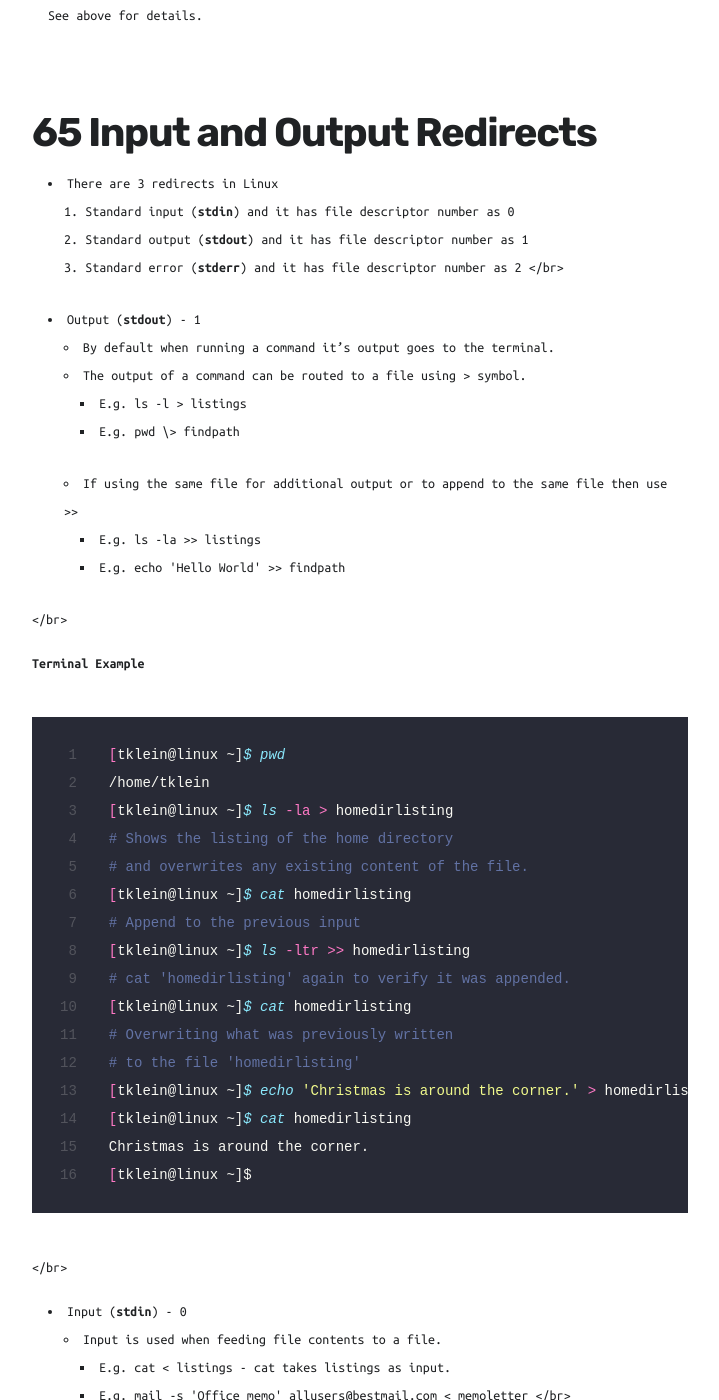
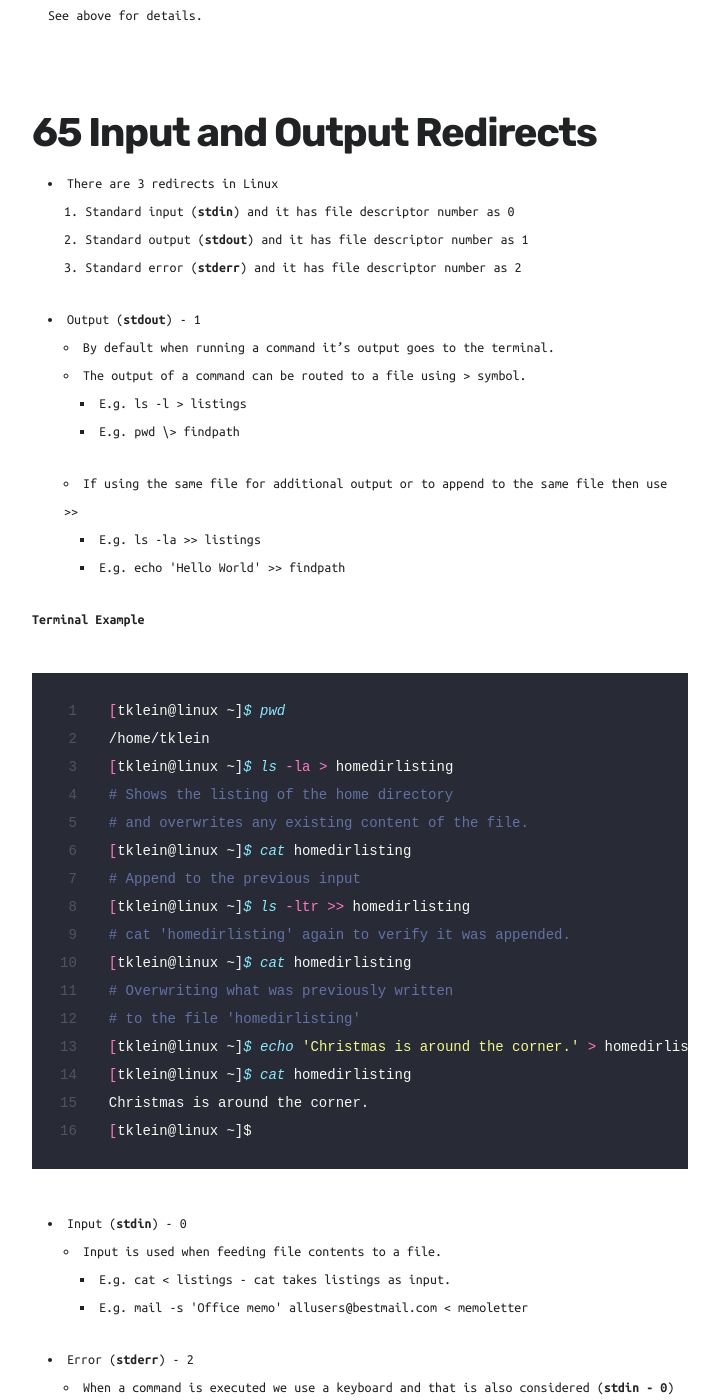
Before and after one commit to kletobias/kletobias.github.io, a Jekyll site: the page built from _projects/linux_course_test1.md, in a window 1280 px wide and 1400 px high, scrolled down 15950 px. Shown: the whole window, without its empty margins (38-757 px from the left). Built offline with Jekyll 4.4.1, drawn with Linux system fonts in a browser that asks for light colours; nearby versions of some CDN libraries; formulas are drawn with MathJax 3; some of the changed text lies outside the part shown.

Commit message:
Removed the '</br>' tags, as they showed up in the project post looking at it on the website in a browser.

````diff
--- a/_projects/linux_course_test1.md
+++ b/_projects/linux_course_test1.md
@@ -461,7 +461,7 @@ If however there is already text in the file, prior to one writing additional te
 	1. Standard input (**stdin**) and it has file descriptor number as 0
 	2. Standard output (**stdout**) and it has file descriptor number as 1
 	3. Standard error (**stderr**) and it has file descriptor number as 2
-</br>
+
 - Output (**stdout**) - 1
   - By default when running a command it's output goes to the terminal.
   - The output of a command can be routed to a file using `>` symbol.
@@ -471,7 +471,7 @@ If however there is already text in the file, prior to one writing additional te
     - E.g. `ls -la >> listings`
     - E.g. `echo 'Hello World' >> findpath`
 
-</br>
+
 
 **Terminal Example**
 ```bash
@@ -492,13 +492,13 @@ If however there is already text in the file, prior to one writing additional te
 Christmas is around the corner.
 [tklein@linux ~]$
 ```
-</br>
+
 
 - Input (**stdin**) - 0
   - Input is used when feeding file contents to a file.
     - E.g. `cat < listings` - cat takes listings as input.
     - E.g. `mail -s 'Office memo' allusers@bestmail.com < memoletter`
-</br>
+
 - Error (**stderr**) - 2
 	- When a command is executed we use a keyboard and that is also considered (**stdin - 0**)
 	- That command ouput goes on the monitor and that output is (**stdout -  1**)
@@ -507,7 +507,7 @@ Christmas is around the corner.
 			- E.g. `ls -l /root 2> errorfile`
 			- E.g. `telnet localhost 2> errorfile`
 
-</br>
+
 
 **Terminal Example**
 ```bash
@@ -558,7 +558,7 @@ Christmas only happens once a year.
 Christmas only happens once a year. We believe so.
 Christmas only happens once a year.
 ```
-</br>
+
 
 ```bash
 # text input can be redirected to multiple files at once.
@@ -566,7 +566,7 @@ Christmas only happens once a year.
 # command `tee`.
 [tklein@linux ~]$ ls -l | tee file1 file2 file3
 ```
-</br>
+
 
 **Misc.**
 
@@ -583,7 +583,7 @@ There is NO WARRANTY, to the extent permitted by law.
 Written by Mike Parker, Richard M. Stallman, and David MacKenzie.
 [tklein@linux ~]$
 ```
-</br>
+
 
 ```bash
 # The word count in a text file can be looked up by using command
@@ -593,7 +593,7 @@ Written by Mike Parker, Richard M. Stallman, and David MacKenzie.
 ```
 
 ### 67 Pipes (**|**)
-</br>
+
 
 - A pipe is used by the shell to connect the ouput of one command directly to the input of another command.
 - The symbol for a pipe is the vertical bar (**|**).
@@ -656,7 +656,7 @@ Written by Mike Parker, Richard M. Stallman, and David MacKenzie.
 		```
 
 
-</br>
+
 
   - `mv [OPTION]... SOURCE... DIRECTORY`
   	- Like this, it moves `SOURCE` to `DIRECTORY`
````
